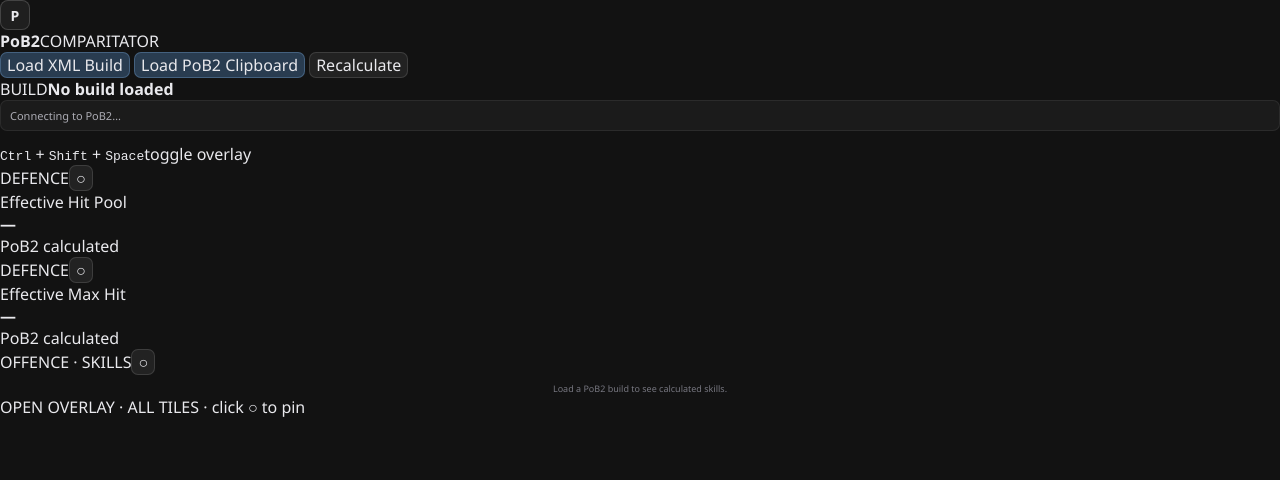
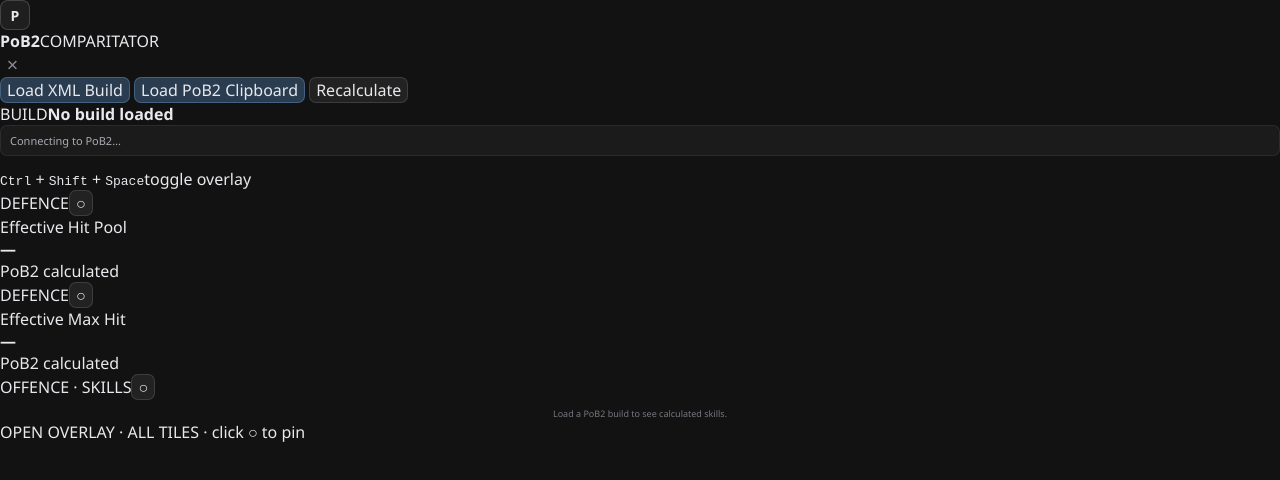
Before and after one commit to robincorn/PoB2-Comparitator, an Electron app: page src/index.html in a window 1280 px wide. Drawn offline with Linux system fonts and the light colour scheme; no server answers.

Commit message:
Add overlay close control

```diff
--- a/src/index.html
+++ b/src/index.html
@@ -9,7 +9,10 @@
 <body>
   <div id="overlay" class="overlay">
     <aside class="control-dock ui-interactive">
-      <div class="dock-brand"><span class="brand-mark">P</span><div><strong>PoB2</strong><span>COMPARITATOR</span></div></div>
+      <div class="dock-top">
+        <div class="dock-brand"><span class="brand-mark">P</span><div><strong>PoB2</strong><span>COMPARITATOR</span></div></div>
+        <button id="close" class="icon-button" title="Hide overlay">×</button>
+      </div>
       <button id="load" class="primary">Load XML Build</button>
       <button id="paste" class="primary">Load PoB2 Clipboard</button>
       <button id="calculate">Recalculate</button>
```
